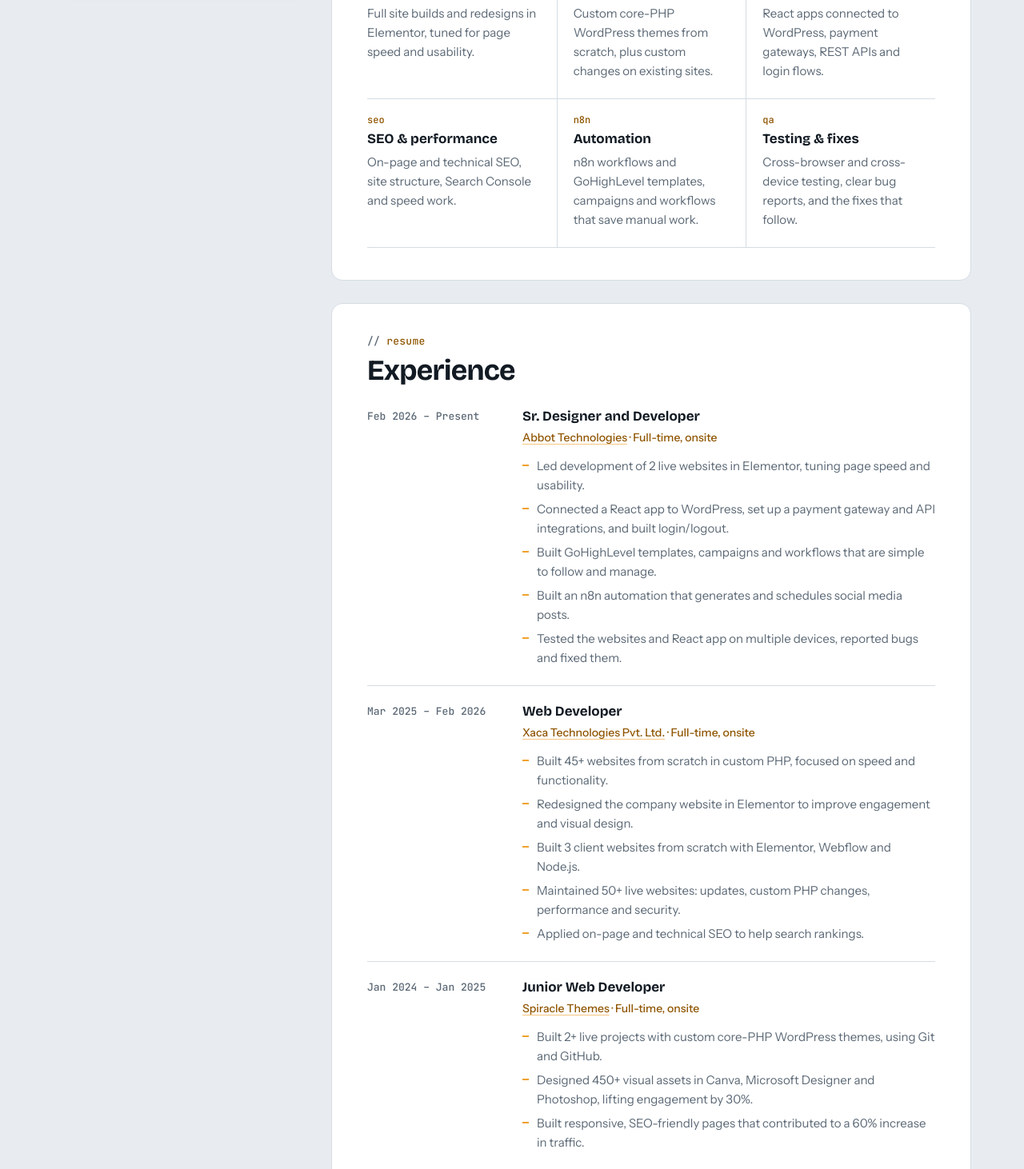
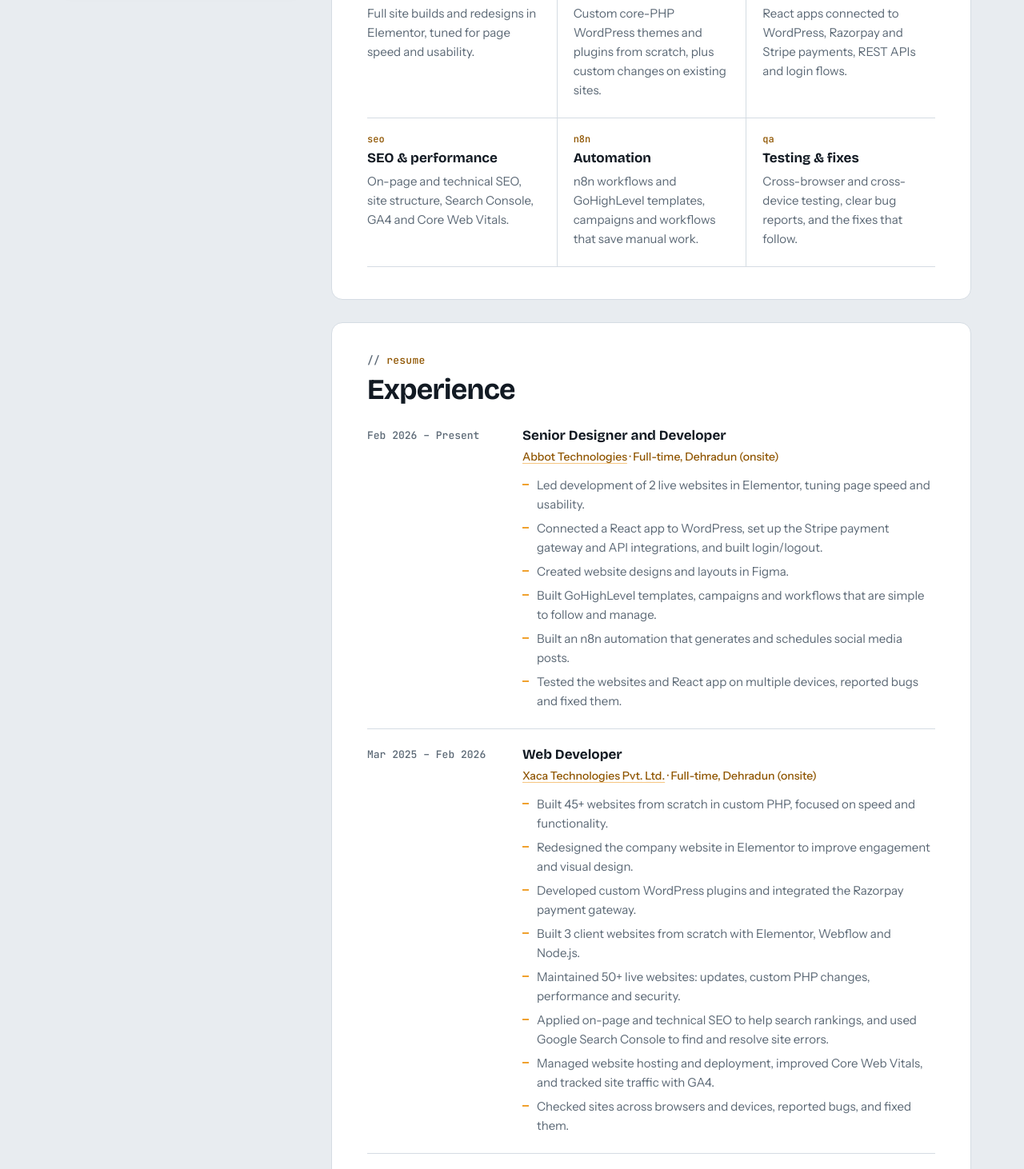
Before and after one commit to HimanshuPharswan/Himanshu-Singh-Portfolio, a plain HTML site: page index.html in a window 1280 px wide. Shown: the part 751-2213 px from the top of the page at 80% size. Drawn offline with nearby package versions, Linux system fonts and the light colour scheme.

Commit message:
Update resume PDF and sync portfolio with new resume details

```diff
--- a/index.html
+++ b/index.html
@@ -87,9 +87,9 @@
       <h3 class="sub">What I do</h3>
       <div class="services">
         <article><code>wp</code><h4>WordPress &amp; Elementor</h4><p>Full site builds and redesigns in Elementor, tuned for page speed and usability.</p></article>
-        <article><code>.php</code><h4>Custom PHP &amp; themes</h4><p>Custom core-PHP WordPress themes from scratch, plus custom changes on existing sites.</p></article>
-        <article><code>api</code><h4>React &amp; integrations</h4><p>React apps connected to WordPress, payment gateways, REST APIs and login flows.</p></article>
-        <article><code>seo</code><h4>SEO &amp; performance</h4><p>On-page and technical SEO, site structure, Search Console and speed work.</p></article>
+        <article><code>.php</code><h4>Custom PHP &amp; themes</h4><p>Custom core-PHP WordPress themes and plugins from scratch, plus custom changes on existing sites.</p></article>
+        <article><code>api</code><h4>React &amp; integrations</h4><p>React apps connected to WordPress, Razorpay and Stripe payments, REST APIs and login flows.</p></article>
+        <article><code>seo</code><h4>SEO &amp; performance</h4><p>On-page and technical SEO, site structure, Search Console, GA4 and Core Web Vitals.</p></article>
         <article><code>n8n</code><h4>Automation</h4><p>n8n workflows and GoHighLevel templates, campaigns and workflows that save manual work.</p></article>
         <article><code>qa</code><h4>Testing &amp; fixes</h4><p>Cross-browser and cross-device testing, clear bug reports, and the fixes that follow.</p></article>
       </div>
@@ -103,11 +103,12 @@
         <li>
           <div class="when">Feb 2026 – Present</div>
           <div class="what">
-            <h4>Sr. Designer and Developer</h4>
-            <p class="org"><a href="https://abbottechnologies.com/" target="_blank" rel="noopener">Abbot Technologies</a> · Full-time, onsite</p>
+            <h4>Senior Designer and Developer</h4>
+            <p class="org"><a href="https://abbottechnologies.com/" target="_blank" rel="noopener">Abbot Technologies</a> · Full-time, Dehradun (onsite)</p>
             <ul>
               <li>Led development of 2 live websites in Elementor, tuning page speed and usability.</li>
-              <li>Connected a React app to WordPress, set up a payment gateway and API integrations, and built login/logout.</li>
+              <li>Connected a React app to WordPress, set up the Stripe payment gateway and API integrations, and built login/logout.</li>
+              <li>Created website designs and layouts in Figma.</li>
               <li>Built GoHighLevel templates, campaigns and workflows that are simple to follow and manage.</li>
               <li>Built an n8n automation that generates and schedules social media posts.</li>
               <li>Tested the websites and React app on multiple devices, reported bugs and fixed them.</li>
@@ -118,13 +119,16 @@
           <div class="when">Mar 2025 – Feb 2026</div>
           <div class="what">
             <h4>Web Developer</h4>
-            <p class="org"><a href="https://in.linkedin.com/company/xaca-technologies-solution-pvt-ltd" target="_blank" rel="noopener">Xaca Technologies Pvt. Ltd.</a> · Full-time, onsite</p>
+            <p class="org"><a href="https://in.linkedin.com/company/xaca-technologies-solution-pvt-ltd" target="_blank" rel="noopener">Xaca Technologies Pvt. Ltd.</a> · Full-time, Dehradun (onsite)</p>
             <ul>
               <li>Built 45+ websites from scratch in custom PHP, focused on speed and functionality.</li>
               <li>Redesigned the company website in Elementor to improve engagement and visual design.</li>
+              <li>Developed custom WordPress plugins and integrated the Razorpay payment gateway.</li>
               <li>Built 3 client websites from scratch with Elementor, Webflow and Node.js.</li>
               <li>Maintained 50+ live websites: updates, custom PHP changes, performance and security.</li>
-              <li>Applied on-page and technical SEO to help search rankings.</li>
+              <li>Applied on-page and technical SEO to help search rankings, and used Google Search Console to find and resolve site errors.</li>
+              <li>Managed website hosting and deployment, improved Core Web Vitals, and tracked site traffic with GA4.</li>
+              <li>Checked sites across browsers and devices, reported bugs, and fixed them.</li>
             </ul>
           </div>
         </li>
@@ -132,11 +136,12 @@
           <div class="when">Jan 2024 – Jan 2025</div>
           <div class="what">
             <h4>Junior Web Developer</h4>
-            <p class="org"><a href="https://spiraclethemes.com/" target="_blank" rel="noopener">Spiracle Themes</a> · Full-time, onsite</p>
+            <p class="org"><a href="https://spiraclethemes.com/" target="_blank" rel="noopener">Spiracle Themes</a> · Full-time, Dehradun (onsite)</p>
             <ul>
               <li>Built 2+ live projects with custom core-PHP WordPress themes, using Git and GitHub.</li>
               <li>Designed 450+ visual assets in Canva, Microsoft Designer and Photoshop, lifting engagement by 30%.</li>
               <li>Built responsive, SEO-friendly pages that contributed to a 60% increase in traffic.</li>
+              <li>Collaborated with the team on Shopify projects and Figma designs.</li>
             </ul>
           </div>
         </li>
@@ -154,10 +159,10 @@
       <h3 class="sub">Skills</h3>
       <div class="skills">
         <div><h5>Languages &amp; web</h5><p><i>HTML5</i><i>CSS3</i><i>JavaScript</i><i>PHP</i><i>SQL</i></p></div>
-        <div><h5>Frameworks &amp; backend</h5><p><i>React.js</i><i>Node.js</i><i>REST APIs</i><i>MySQL</i><i>Oracle</i></p></div>
-        <div><h5>CMS &amp; builders</h5><p><i>WordPress</i><i>Elementor</i><i>Webflow</i><i>Shopify</i></p></div>
-        <div><h5>SEO &amp; performance</h5><p><i>Technical SEO</i><i>On-page SEO</i><i>Search Console</i><i>Speed optimisation</i></p></div>
-        <div><h5>Integrations</h5><p><i>Payment gateways</i><i>WordPress + React</i><i>API integration</i></p></div>
+        <div><h5>Frameworks &amp; backend</h5><p><i>React.js</i><i>Node.js</i><i>REST APIs</i><i>MySQL</i><i>Oracle</i><i>Hosting &amp; deployment</i></p></div>
+        <div><h5>CMS &amp; builders</h5><p><i>WordPress</i><i>Custom plugins</i><i>Elementor</i><i>Webflow</i><i>Shopify</i></p></div>
+        <div><h5>SEO &amp; performance</h5><p><i>Technical SEO</i><i>On-page SEO</i><i>Search Console</i><i>Core Web Vitals</i><i>GA4</i><i>Speed optimisation</i></p></div>
+        <div><h5>Integrations</h5><p><i>Razorpay</i><i>Stripe</i><i>WordPress + React</i><i>API integration</i></p></div>
         <div><h5>Automation &amp; AI</h5><p><i>n8n</i><i>GoHighLevel</i><i>Claude</i><i>ChatGPT</i><i>Gemini</i></p></div>
         <div><h5>Testing</h5><p><i>Cross-browser</i><i>Cross-device</i><i>Responsive</i><i>Debugging</i></p></div>
         <div><h5>Design &amp; tools</h5><p><i>Figma</i><i>Canva</i><i>Photoshop</i><i>Git / GitHub</i><i>VS Code</i></p></div>
@@ -176,7 +181,7 @@
           <ul class="edu">
             <li><h4>Python Basics</h4><p>Geekster &amp; Coursera</p><p class="meta">2023</p></li>
             <li><h4>Advanced Cyber Security: Threats and Governance</h4><p>Great Learning</p><p class="meta">2023</p></li>
-            <li><h4>UI/UX Design</h4><p>Investors Forum India</p><p class="meta">2022</p></li>
+            <li><h4>UI/UX Design</h4><p>Investors Forum India</p><p class="meta">2023</p></li>
           </ul>
         </div>
       </div>
```
Also changed, not shown: 1 other file.
